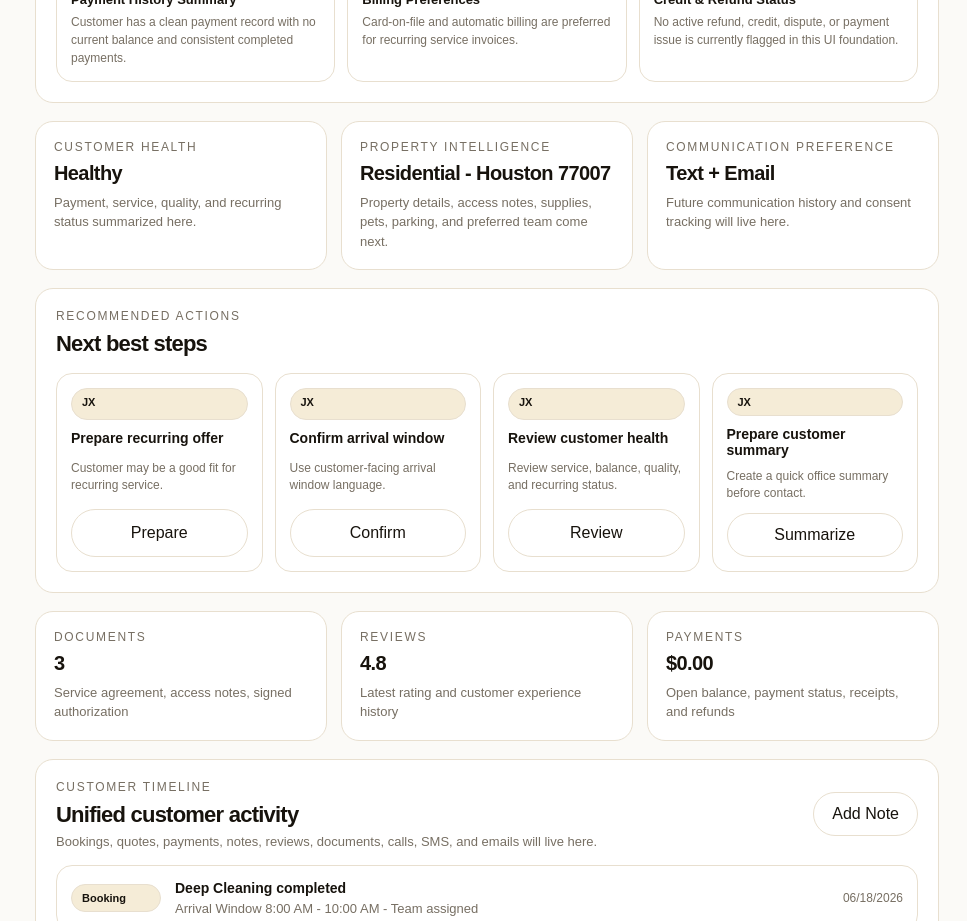
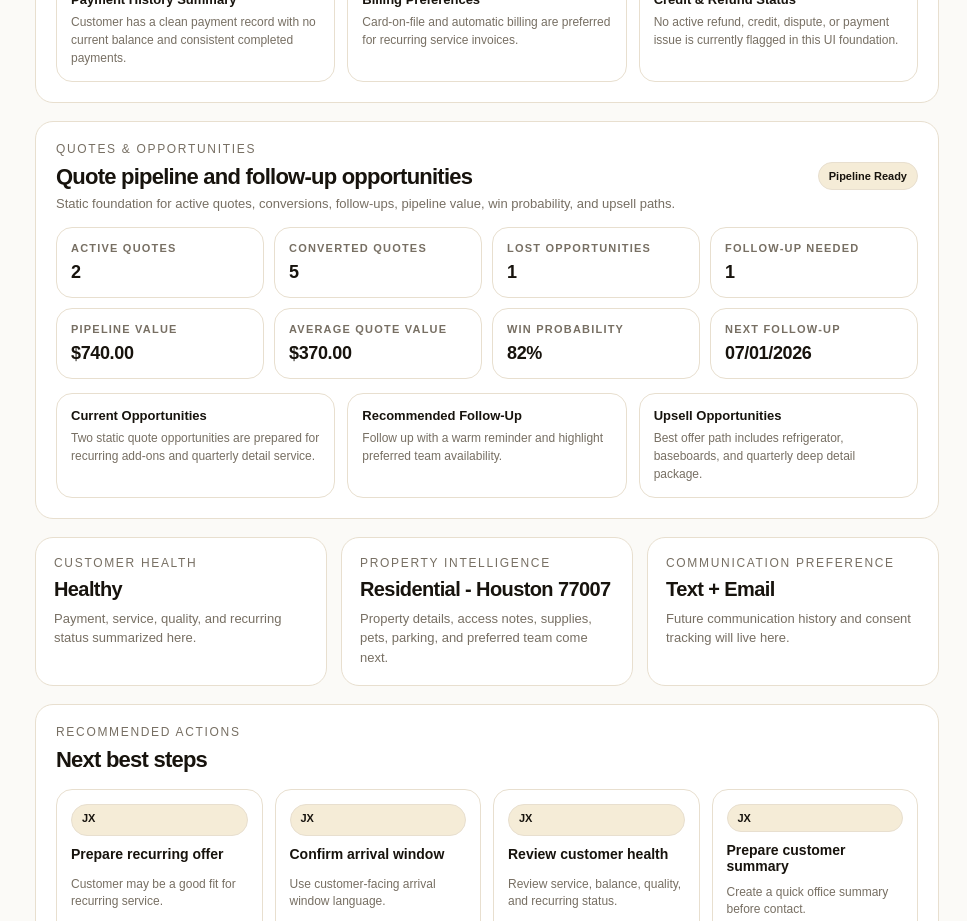
Before and after one commit to 360jarvis/JARVISV4, a Next.js app: page /app/customer-360 in a window 1280 px wide. Shown: the part 2880-3801 px from the top of the page, without its empty margins (313-1280 px from the left). Built offline with nearby package versions, Linux system fonts and the light colour scheme.

Commit message:
Add Customer 360 quotes opportunities foundation

```diff
--- a/components/customers/Customer360Enterprise.tsx
+++ b/components/customers/Customer360Enterprise.tsx
@@ -116,6 +116,23 @@ const financialNotes = [
   { title: 'Payment History Summary', detail: 'Customer has a clean payment record with no current balance and consistent completed payments.' },
   { title: 'Billing Preferences', detail: 'Card-on-file and automatic billing are preferred for recurring service invoices.' },
   { title: 'Credit & Refund Status', detail: 'No active refund, credit, dispute, or payment issue is currently flagged in this UI foundation.' }
+];
+
+const quoteOpportunities = [
+  { label: 'Active Quotes', value: '2' },
+  { label: 'Converted Quotes', value: '5' },
+  { label: 'Lost Opportunities', value: '1' },
+  { label: 'Follow-Up Needed', value: '1' },
+  { label: 'Pipeline Value', value: '$740.00' },
+  { label: 'Average Quote Value', value: '$370.00' },
+  { label: 'Win Probability', value: '82%' },
+  { label: 'Next Follow-Up', value: '07/01/2026' }
+];
+
+const quoteOpportunityNotes = [
+  { title: 'Current Opportunities', detail: 'Two static quote opportunities are prepared for recurring add-ons and quarterly detail service.' },
+  { title: 'Recommended Follow-Up', detail: 'Follow up with a warm reminder and highlight preferred team availability.' },
+  { title: 'Upsell Opportunities', detail: 'Best offer path includes refrigerator, baseboards, and quarterly deep detail package.' }
 ];
 
 export default function Customer360Enterprise({ customer }: { customer: CustomerRecord }) {
@@ -316,6 +333,32 @@ export default function Customer360Enterprise({ customer }: { customer: Customer
         </div>
       </section>
 
+      <section className="lux-card" style={{ padding: 20 }}>
+        <div style={{ display: 'flex', justifyContent: 'space-between', gap: 12, alignItems: 'center', flexWrap: 'wrap' }}>
+          <div>
+            <p className="kicker" style={{ margin: 0 }}>Quotes & Opportunities</p>
+            <h2 style={{ margin: '8px 0 0', fontSize: 22, letterSpacing: '-0.035em' }}>Quote pipeline and follow-up opportunities</h2>
+            <p style={{ margin: '6px 0 0', color: 'var(--jarvixx-muted)', fontSize: 13 }}>Static foundation for active quotes, conversions, follow-ups, pipeline value, win probability, and upsell paths.</p>
+          </div>
+          <Tag tone="gold">Pipeline Ready</Tag>
+        </div>
+
+        <div style={{ display: 'grid', gridTemplateColumns: 'repeat(4, minmax(0, 1fr))', gap: 10, marginTop: 16 }}>
+          {quoteOpportunities.map((item) => (
+            <Metric key={item.label} label={item.label} value={item.value} />
+          ))}
+        </div>
+
+        <div style={{ display: 'grid', gridTemplateColumns: 'repeat(3, minmax(0, 1fr))', gap: 12, marginTop: 14 }}>
+          {quoteOpportunityNotes.map((note) => (
+            <article key={note.title} style={{ border: '1px solid var(--jarvixx-border)', borderRadius: 16, padding: 14, background: '#fff' }}>
+              <strong style={{ display: 'block', fontSize: 13 }}>{note.title}</strong>
+              <span style={{ display: 'block', marginTop: 6, color: 'var(--jarvixx-muted)', fontSize: 12, lineHeight: 1.5 }}>{note.detail}</span>
+            </article>
+          ))}
+        </div>
+      </section>
+
       <section style={{ display: 'grid', gridTemplateColumns: '1fr 1fr 1fr', gap: 14 }}>
         <Panel title="Customer Health" value={isPastDue ? 'Needs Attention' : 'Healthy'} detail="Payment, service, quality, and recurring status summarized here." />
         <Panel title="Property Intelligence" value={`${customer.propertyType} - ${customer.city} ${customer.zip}`} detail="Property details, access notes, supplies, pets, parking, and preferred team come next." />
```
